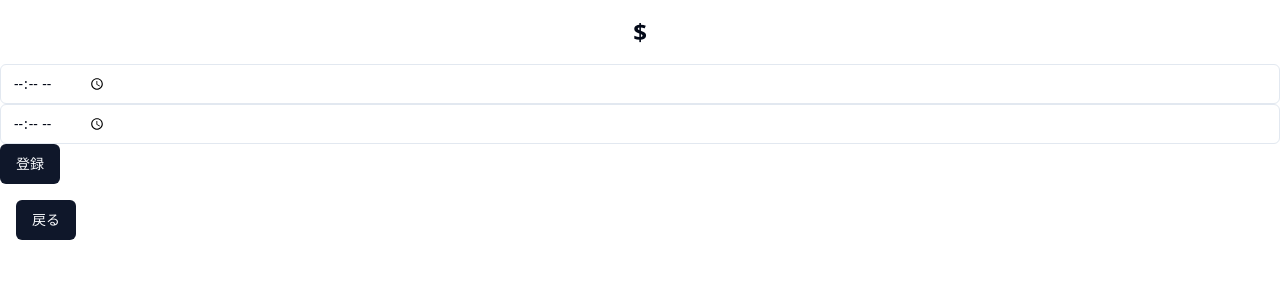
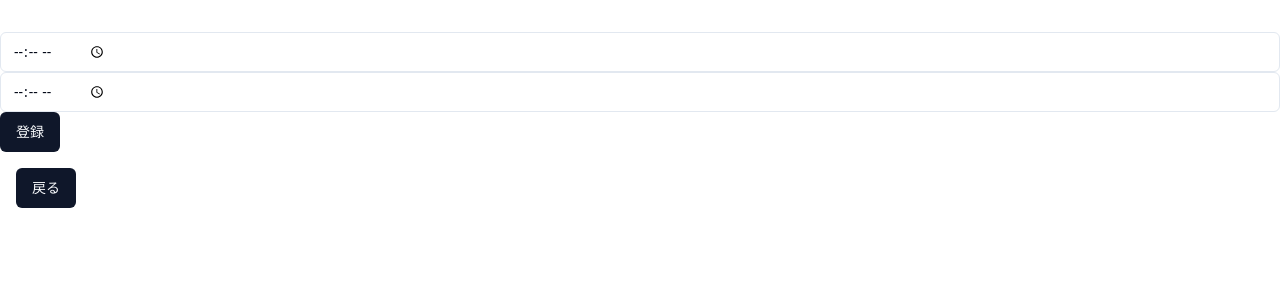
Before and after one commit to hibiki1023k/wplus-front, a Next.js app: page /register in a window 1280 px wide. Shown: the top 300 px of the page. Built offline with nearby package versions, Linux system fonts and the light colour scheme.

Commit message:
feat: put name in register/index.js

```diff
--- a/src/pages/register/index.jsx
+++ b/src/pages/register/index.jsx
@@ -75,7 +75,7 @@ export default function Register() {
             <div>
                 <div>
                     <h1 className="text-2xl font-bold text-center p-2 m-2">
-                        ${usr?.name}
+                        {usr?.name}
                     </h1>
                 </div>
                 <div>
```
